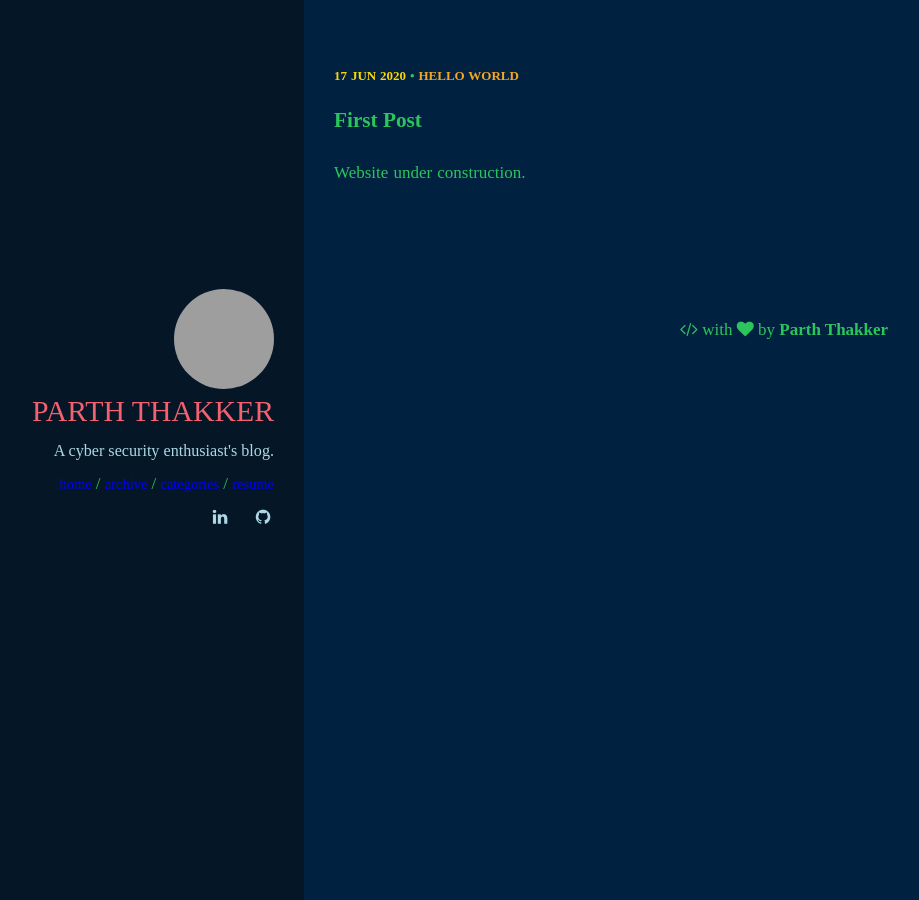
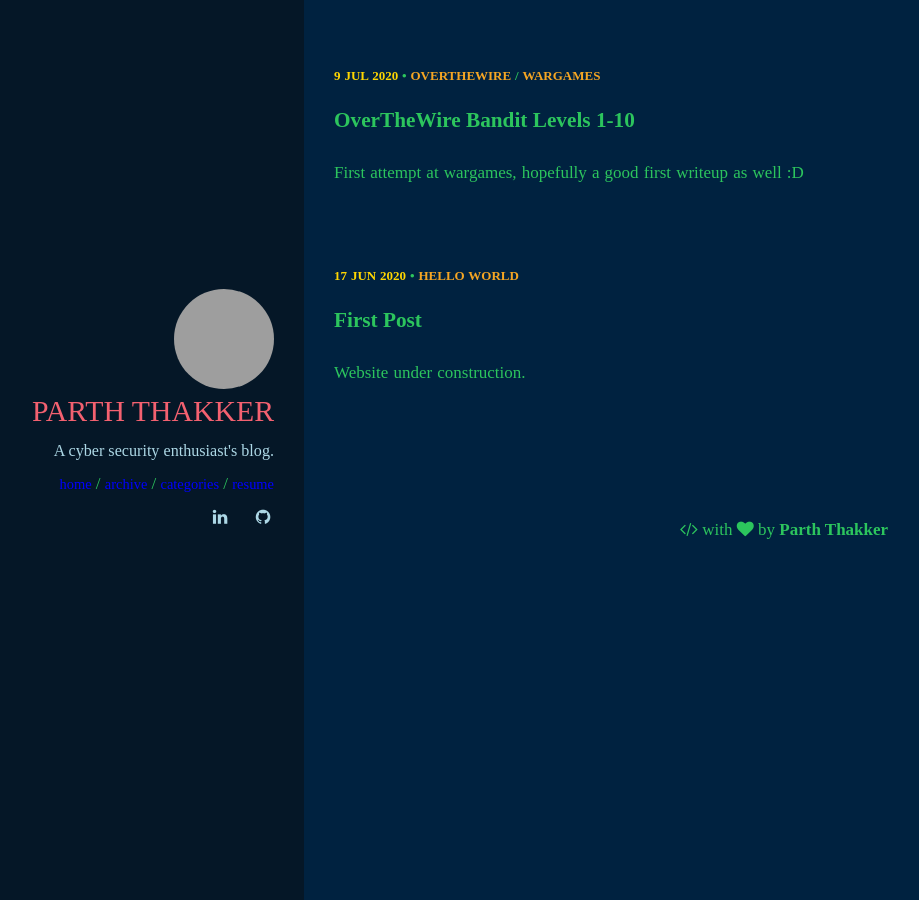
Before and after one commit to parthdt/parthdt.github.io, a Jekyll site: the page built from index.html, in a window 1280 px wide. Shown: the whole page, without its empty margins (16-935 px from the left). Built offline with Jekyll 4.4.1, drawn with Linux system fonts in a browser that asks for light colours; some web fonts are replaced; some of the changed lines change nothing that is shown.

Commit message:
Added OverTheWire writeup, changed syntax highlighting background

````diff
--- /dev/null
+++ b/_posts/2020-07-09-overthewire-bandit.md
@@ -0,0 +1,139 @@
+---
+layout: post
+title:  OverTheWire Bandit Levels 1-10
+excerpt: "First attempt at wargames, hopefully a good first writeup as well :D"
+categories: overthewire wargames
+
+---
+
+## Level 0
+
+Level one was simple SSHing into the server using:
+
+```bash
+ssh bandit0@bandit.labs.overthewire.org -p 2220
+```
+
+Since every level had a different password, I saved each level's password into a filename called ```bandit[NUMBER]``` in the ```passwords``` directory and created a simple script to automate the SSH process:
+
+```bash
+NUMBER=${1?Error: no file-number given}
+sshpass -f bandit$NUMBER ssh passwords/bandit$NUMBER@bandit.labs.overthewire.org -p 2220
+```
+
+``` sshpass ``` let's you SSH and provide the password all at once.
+
+Each time I had to connect to a level, all I had to do was:
+
+```bash
+./autoSSH.sh <level-number>
+```
+
+``` autoSSH.sh ``` is the name of the script.
+
+## Level1
+
+The password was in a file named ``` - ```. Now ``` cat - ``` will just return whatever is inputted as it is stdin; so we should specify the path of the file: ``` cat ./- ``` will give the password.
+
+## Level 2
+
+The password was in a file that had spaces in its name. Either ``` cat spaces\ in\ this\ filename ``` or ``` cat "spaces in this filename" ``` should do the trick.
+
+## Level 3
+
+The password was in a hidden file in the ``` inhere ``` directory. For the password:
+```
+cat inhere/.hidden
+```
+
+## Level 4
+
+File is in the only "human-readable" file in the ``` inhere ``` directory.
+
+Running ``` file inhere/* ``` gives us:
+```
+inhere/-file00: data
+inhere/-file01: data
+inhere/-file02: data
+inhere/-file03: data
+inhere/-file04: data
+inhere/-file05: data
+inhere/-file06: data
+inhere/-file07: ASCII text
+inhere/-file08: data
+inhere/-file09: data
+```
+
+``` -file07 ``` is the only ASCII (human-readable) file.
+
+``` cat inhere/-file07 ``` for the password.
+
+
+
+## Level 5
+
+We have to find a human-readable file with a particular file size (1033 bytes) from a gajillion (maybe not) files. Let's turn to the ```find``` command along with ```du``` for the file size:
+
+```find -type f -exec du -b {} \; | grep 1033``` finds the sizes of all files in bytes, then greps 1033 to get the required file.
+   Output:
+   ```
+   1033    ./maybehere07/.file2
+   ```
+
+``` cat ./maybehere07/.file2 ``` for the PW.
+
+## Level 6
+
+Finding a file anywhere on the server, owned by user bandit7 and group bandit6, 33 bytes in size.
+
+Running this command : ```find / -type f -user bandit7 -group bandit6 -exec du -b {} \;``` should find the file. It finds all files anywhere in the server (```/``` directory) owned by the appropriate people. But it gives a lot of permission denied errors:
+```
+find: ‘/root’: Permission denied
+find: ‘/home/bandit28-git’: Permission denied
+find: ‘/home/bandit30-git’: Permission denied
+find: ‘/home/bandit5/inhere’: Permission denied
+find: ‘/home/bandit27-git’: Permission denied
+find: ‘/home/bandit29-git’: Permission denied
+find: ‘/home/bandit31-git’: Permission denied
+find: ‘/lost+found’: Permission denied
+.
+.
+.
+```
+
+Run ```find / -type f -user bandit7 -group bandit6 -exec du -b {} \; 2>/dev/null``` this time. ```2>/dev/null``` redirects ```stderr (2)```, to ```/dev/null```; meaning now you only see output without error messages:
+```
+33      /var/lib/dpkg/info/bandit7.password
+```
+
+```cat /var/lib/dpkg/info/bandit7.password``` for the PW.
+
+## Level 7
+
+This one was a simple cat and grep : ```cat data.txt | grep millionth```
+
+## Level 8
+
+We had to find the unique line here, one that occurs only once.
+
+This command does it: ```sort data.txt | uniq -u```. It first sorts all the lines, then compares adjacent lines and shows only those that occur once (unique).
+
+## Level 9
+
+The password is in one of the human readable strings in ```data.txt``` preceded by some ```=```'s. ```strings data.txt | grep ===``` gives us:
+```
+========== the*2i"4
+========== password
+Z)========== is
+&========== truKLdjsbJ5g7yyJ2X2R0o3a5HQJFuLk
+```
+
+Very clearly, the password is ```truKLdjsbJ5g7yyJ2X2R0o3a5HQJFuLk```.
+
+## Level 10
+
+The password is in data.txt, but it is base64'd! Damn hard to decode, but we do it with the inbuilt base64 utility:
+
+```cat data.txt | base64 -d``` reveals : ```The password is IFukwKGsFW8MOq3IRFqrxE1hxTNEbUPR```. Sweet!
+
+##### Remaining levels coming soon :D
--- a/_sass/components/_syntax-highlighting.scss
+++ b/_sass/components/_syntax-highlighting.scss
@@ -7,7 +7,7 @@
   font-family: $font-family-monospace;
   color: #525252;
   font-size: 0.9em;
-  background-color: #f8f8f8;
+  background-color: #070606;
   font-size: ($font-size-base - 3);
 }
 code {
````
